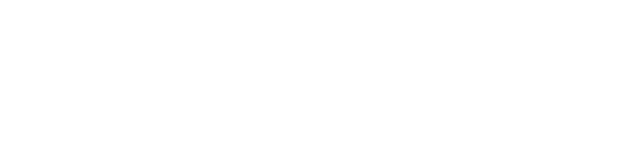
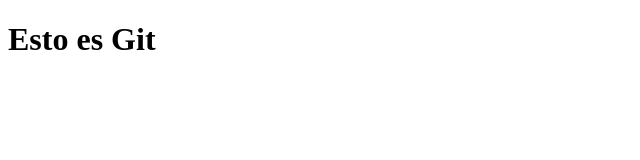
Before and after one commit to RigelFuture/PracticeGit, a plain HTML site: page index.html in a window 1280 px wide. Shown: the whole page, without its empty margins (0-640 px from the left). Drawn offline with Linux system fonts and the light colour scheme.

Commit message:
Se agrego un titulo

```diff
--- a/index.html
+++ b/index.html
@@ -6,6 +6,7 @@
     <title>Mi primera pagina Web</title>
 </head>
 <body>
+    <h1>Esto es Git</h1>
 
 </body>
 </html>
```
